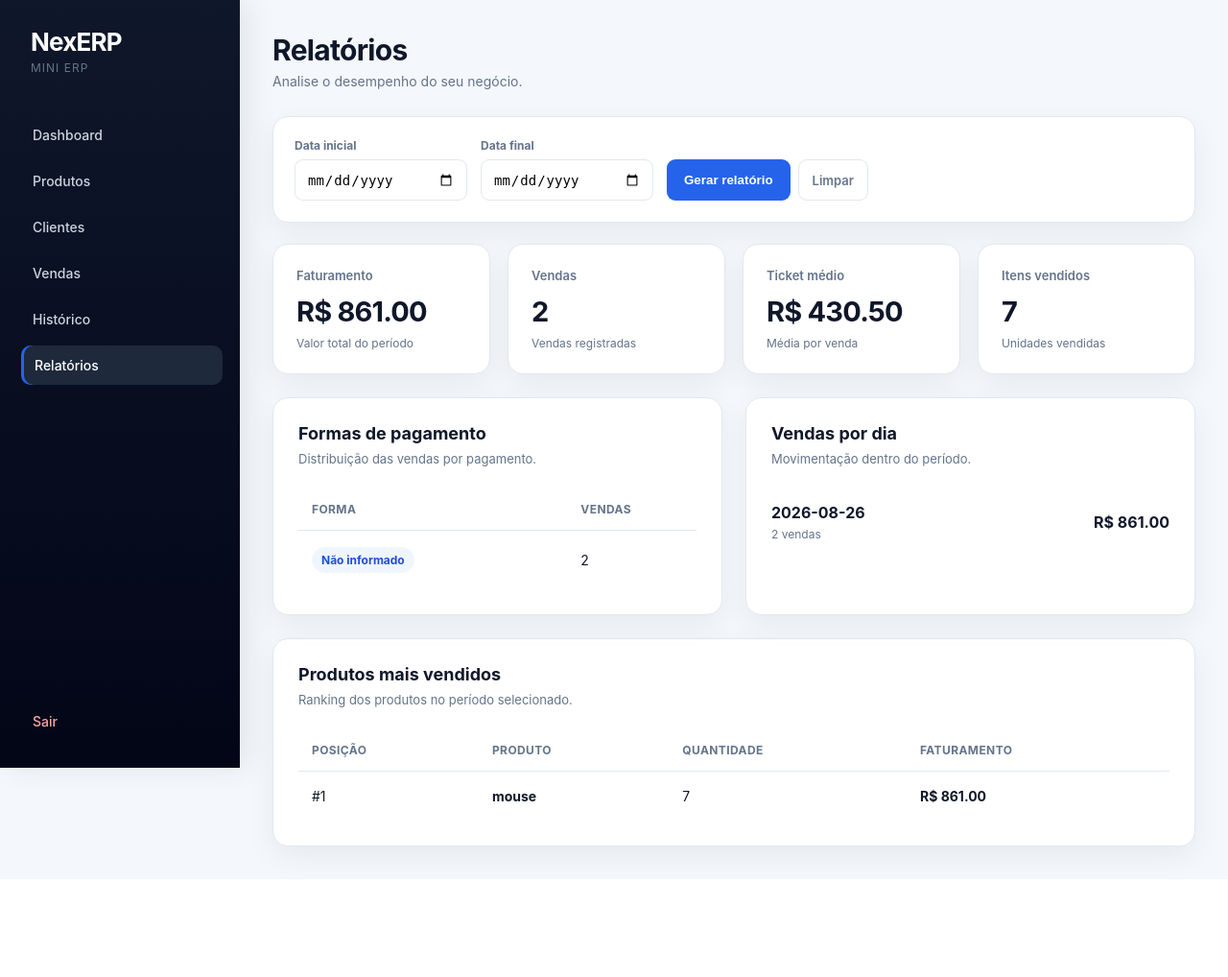
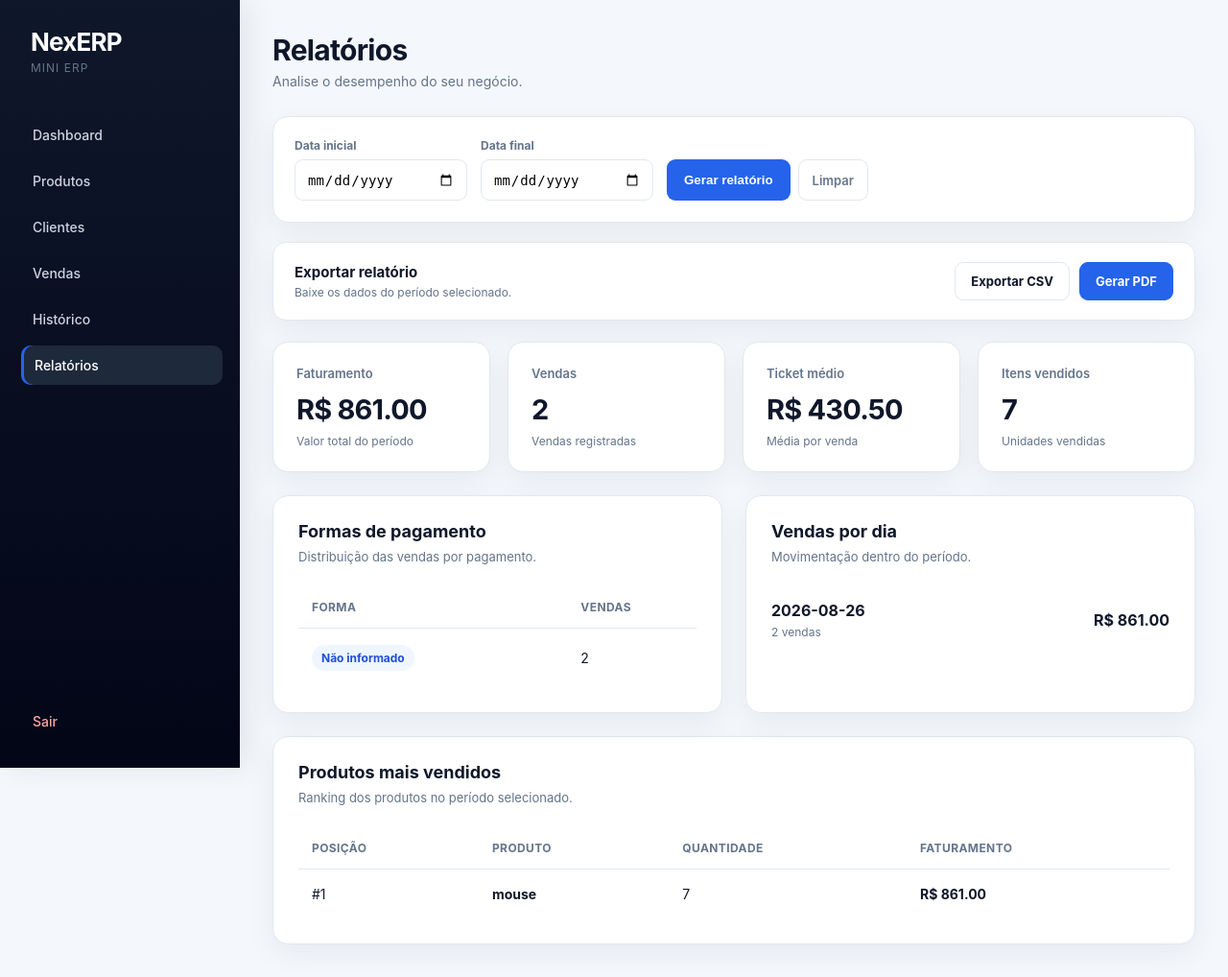
Before and after one commit to pietromendonca2024-hub/nexerp, a Flask app: page /relatorios in a window 1280 px wide. Shown: the whole page at 96% size. Before the commit the page ends 908 px from the top, so only its background shows below. Run offline with Flask 3, Linux system fonts and the light colour scheme; a user stored in the database is signed in; data comes from the database, SQL or seed files in the repository.

Commit message:
Adiciona exportacao de relatorios CSV e PDF

```diff
--- a/app.py
+++ b/app.py
@@ -1,3 +1,19 @@
+import csv
+import io
+
+from flask import Response, send_file
+
+from reportlab.lib import colors
+from reportlab.lib.pagesizes import A4
+from reportlab.lib.styles import getSampleStyleSheet
+from reportlab.lib.units import cm
+from reportlab.platypus import (
+    SimpleDocTemplate,
+    Paragraph,
+    Spacer,
+    Table,
+    TableStyle
+)
 from flask import Flask, render_template, request, redirect, url_for, session
 import sqlite3
 from functools import wraps
@@ -817,6 +833,402 @@ def relatorios():
         data_fim=data_fim
     )
 
+@app.route("/relatorios/csv")
+@login_obrigatorio
+def exportar_csv():
+    conn = conectar()
+
+    data_inicio = request.args.get("data_inicio", "").strip()
+    data_fim = request.args.get("data_fim", "").strip()
+
+    query = """
+        SELECT
+            vendas.id,
+            COALESCE(clientes.nome, 'Não informado') AS cliente,
+            produtos.nome AS produto,
+            vendas.quantidade,
+            vendas.forma_pagamento,
+            vendas.valor_total,
+            vendas.data
+        FROM vendas
+
+        JOIN produtos
+        ON produtos.id = vendas.produto_id
+
+        LEFT JOIN clientes
+        ON clientes.id = vendas.cliente_id
+
+        WHERE 1 = 1
+    """
+
+    parametros = []
+
+    if data_inicio:
+        query += " AND DATE(vendas.data) >= DATE(?)"
+        parametros.append(data_inicio)
+
+    if data_fim:
+        query += " AND DATE(vendas.data) <= DATE(?)"
+        parametros.append(data_fim)
+
+    query += " ORDER BY vendas.id DESC"
+
+    vendas = conn.execute(
+        query,
+        parametros
+    ).fetchall()
+
+    conn.close()
+
+    output = io.StringIO()
+
+    # BOM ajuda o Excel a reconhecer acentos corretamente
+    output.write("\ufeff")
+
+    writer = csv.writer(
+        output,
+        delimiter=";"
+    )
+
+    writer.writerow([
+        "ID",
+        "Cliente",
+        "Produto",
+        "Quantidade",
+        "Pagamento",
+        "Valor Total",
+        "Data"
+    ])
+
+    for venda in vendas:
+        writer.writerow([
+            venda["id"],
+            venda["cliente"],
+            venda["produto"],
+            venda["quantidade"],
+            venda["forma_pagamento"] or "Não informado",
+            f"{venda['valor_total']:.2f}".replace(".", ","),
+            venda["data"]
+        ])
+
+    csv_data = output.getvalue()
+
+    output.close()
+
+    return Response(
+        csv_data,
+        mimetype="text/csv; charset=utf-8",
+        headers={
+            "Content-Disposition":
+            "attachment; filename=relatorio_nexerp.csv"
+        }
+    )
+
+@app.route("/relatorios/pdf")
+@login_obrigatorio
+def exportar_pdf():
+    conn = conectar()
+
+    data_inicio = request.args.get("data_inicio", "").strip()
+    data_fim = request.args.get("data_fim", "").strip()
+
+    filtros = []
+    parametros = []
+
+    if data_inicio:
+        filtros.append(
+            "DATE(vendas.data) >= DATE(?)"
+        )
+        parametros.append(data_inicio)
+
+    if data_fim:
+        filtros.append(
+            "DATE(vendas.data) <= DATE(?)"
+        )
+        parametros.append(data_fim)
+
+    where = ""
+
+    if filtros:
+        where = "WHERE " + " AND ".join(filtros)
+
+    # Resumo
+    resumo = conn.execute(
+        f"""
+        SELECT
+            COUNT(*) AS total_vendas,
+            COALESCE(SUM(valor_total), 0) AS faturamento,
+            COALESCE(SUM(quantidade), 0) AS itens_vendidos,
+            COALESCE(AVG(valor_total), 0) AS ticket_medio
+        FROM vendas
+        {where}
+        """,
+        parametros
+    ).fetchone()
+
+    # Produtos mais vendidos
+    produtos = conn.execute(
+        f"""
+        SELECT
+            produtos.nome,
+            SUM(vendas.quantidade) AS quantidade,
+            SUM(vendas.valor_total) AS faturamento
+        FROM vendas
+
+        JOIN produtos
+        ON produtos.id = vendas.produto_id
+
+        {where}
+
+        GROUP BY produtos.id, produtos.nome
+
+        ORDER BY quantidade DESC
+
+        LIMIT 10
+        """,
+        parametros
+    ).fetchall()
+
+    conn.close()
+
+    buffer = io.BytesIO()
+
+    documento = SimpleDocTemplate(
+        buffer,
+        pagesize=A4,
+        rightMargin=2 * cm,
+        leftMargin=2 * cm,
+        topMargin=2 * cm,
+        bottomMargin=2 * cm
+    )
+
+    elementos = []
+
+    estilos = getSampleStyleSheet()
+
+    # Título
+    elementos.append(
+        Paragraph(
+            "NexERP",
+            estilos["Title"]
+        )
+    )
+
+    elementos.append(
+        Paragraph(
+            "Relatório de Vendas",
+            estilos["Heading2"]
+        )
+    )
+
+    elementos.append(
+        Spacer(1, 0.4 * cm)
+    )
+
+    # Período
+    if data_inicio or data_fim:
+        periodo = (
+            f"Período: "
+            f"{data_inicio or 'Início'} "
+            f"até "
+            f"{data_fim or 'Hoje'}"
+        )
+    else:
+        periodo = "Período: Todas as vendas"
+
+    elementos.append(
+        Paragraph(
+            periodo,
+            estilos["Normal"]
+        )
+    )
+
+    elementos.append(
+        Spacer(1, 0.6 * cm)
+    )
+
+    # Resumo
+    dados_resumo = [
+        ["Indicador", "Resultado"],
+
+        [
+            "Faturamento",
+            f"R$ {resumo['faturamento']:.2f}"
+        ],
+
+        [
+            "Vendas",
+            str(resumo["total_vendas"])
+        ],
+
+        [
+            "Ticket médio",
+            f"R$ {resumo['ticket_medio']:.2f}"
+        ],
+
+        [
+            "Itens vendidos",
+            str(resumo["itens_vendidos"])
+        ]
+    ]
+
+    tabela_resumo = Table(
+        dados_resumo,
+        colWidths=[
+            8 * cm,
+            7 * cm
+        ]
+    )
+
+    tabela_resumo.setStyle(
+        TableStyle([
+            (
+                "BACKGROUND",
+                (0, 0),
+                (-1, 0),
+                colors.HexColor("#0F172A")
+            ),
+
+            (
+                "TEXTCOLOR",
+                (0, 0),
+                (-1, 0),
+                colors.white
+            ),
+
+            (
+                "FONTNAME",
+                (0, 0),
+                (-1, 0),
+                "Helvetica-Bold"
+            ),
+
+            (
+                "GRID",
+                (0, 0),
+                (-1, -1),
+                0.5,
+                colors.HexColor("#E2E8F0")
+            ),
+
+            (
+                "BACKGROUND",
+                (0, 1),
+                (-1, -1),
+                colors.white
+            ),
+
+            (
+                "PADDING",
+                (0, 0),
+                (-1, -1),
+                8
+            )
+        ])
+    )
+
+    elementos.append(tabela_resumo)
+
+    elementos.append(
+        Spacer(1, 0.8 * cm)
+    )
+
+    elementos.append(
+        Paragraph(
+            "Produtos mais vendidos",
+            estilos["Heading2"]
+        )
+    )
+
+    elementos.append(
+        Spacer(1, 0.3 * cm)
+    )
+
+    dados_produtos = [
+        [
+            "Produto",
+            "Quantidade",
+            "Faturamento"
+        ]
+    ]
+
+    for produto in produtos:
+        dados_produtos.append([
+            produto["nome"],
+            produto["quantidade"],
+            f"R$ {produto['faturamento']:.2f}"
+        ])
+
+    if not produtos:
+        dados_produtos.append([
+            "Nenhuma venda encontrada",
+            "-",
+            "-"
+        ])
+
+    tabela_produtos = Table(
+        dados_produtos,
+        colWidths=[
+            8 * cm,
+            3 * cm,
+            4 * cm
+        ]
+    )
+
+    tabela_produtos.setStyle(
+        TableStyle([
+            (
+                "BACKGROUND",
+                (0, 0),
+                (-1, 0),
+                colors.HexColor("#2563EB")
+            ),
+
+            (
+                "TEXTCOLOR",
+                (0, 0),
+                (-1, 0),
+                colors.white
+            ),
+
+            (
+                "FONTNAME",
+                (0, 0),
+                (-1, 0),
+                "Helvetica-Bold"
+            ),
+
+            (
+                "GRID",
+                (0, 0),
+                (-1, -1),
+                0.5,
+                colors.HexColor("#E2E8F0")
+            ),
+
+            (
+                "PADDING",
+                (0, 0),
+                (-1, -1),
+                8
+            )
+        ])
+    )
+
+    elementos.append(
+        tabela_produtos
+    )
+
+    documento.build(elementos)
+
+    buffer.seek(0)
+
+    return send_file(
+        buffer,
+        as_attachment=True,
+        download_name="relatorio_nexerp.pdf",
+        mimetype="application/pdf"
+    )
 
 if __name__ == "__main__":
     criar_banco()
--- a/static/css/style.css
+++ b/static/css/style.css
@@ -1263,3 +1263,102 @@ tbody tr:last-child td {
     }
 
 }
+/* =========================
+   EXPORTAÇÃO
+========================= */
+
+.export-actions {
+    display: flex;
+
+    justify-content: space-between;
+    align-items: center;
+
+    gap: 20px;
+
+    margin-top: 20px;
+
+    padding: 20px 22px;
+
+    background: white;
+
+    border: 1px solid var(--border);
+
+    border-radius: 14px;
+
+    box-shadow: var(--shadow);
+}
+
+.export-actions h3 {
+    font-size: 15px;
+}
+
+.export-actions p {
+    margin-top: 4px;
+
+    color: var(--muted);
+
+    font-size: 12px;
+}
+
+.export-buttons {
+    display: flex;
+
+    gap: 10px;
+}
+
+.export-button {
+    display: inline-flex;
+
+    align-items: center;
+    justify-content: center;
+
+    padding: 11px 16px;
+
+    border: 1px solid var(--border);
+
+    border-radius: 9px;
+
+    background: white;
+
+    color: var(--text);
+
+    text-decoration: none;
+
+    font-size: 13px;
+    font-weight: 700;
+
+    transition: 0.2s;
+}
+
+.export-button:hover {
+    background: var(--surface-2);
+
+    transform: translateY(-1px);
+}
+
+.primary-export {
+    background: var(--primary);
+    color: white;
+
+    border-color: var(--primary);
+}
+
+.primary-export:hover {
+    background: var(--primary-hover);
+}
+
+@media (max-width: 600px) {
+
+    .export-actions {
+        flex-direction: column;
+
+        align-items: stretch;
+    }
+
+    .export-buttons {
+        display: grid;
+
+        grid-template-columns: 1fr 1fr;
+    }
+
+}
--- a/templates/relatorios.html
+++ b/templates/relatorios.html
@@ -131,6 +131,43 @@
 
     </section>
 
+<div class="export-actions">
+
+    <div>
+        <h3>Exportar relatório</h3>
+
+        <p>
+            Baixe os dados do período selecionado.
+        </p>
+    </div>
+
+    <div class="export-buttons">
+
+        <a
+            href="{{ url_for(
+                'exportar_csv',
+                data_inicio=data_inicio,
+                data_fim=data_fim
+            ) }}"
+            class="export-button"
+        >
+            Exportar CSV
+        </a>
+
+        <a
+            href="{{ url_for(
+                'exportar_pdf',
+                data_inicio=data_inicio,
+                data_fim=data_fim
+            ) }}"
+            class="export-button primary-export"
+        >
+            Gerar PDF
+        </a>
+
+    </div>
+
+</div>
 
     <!-- RESUMO -->
 
```
